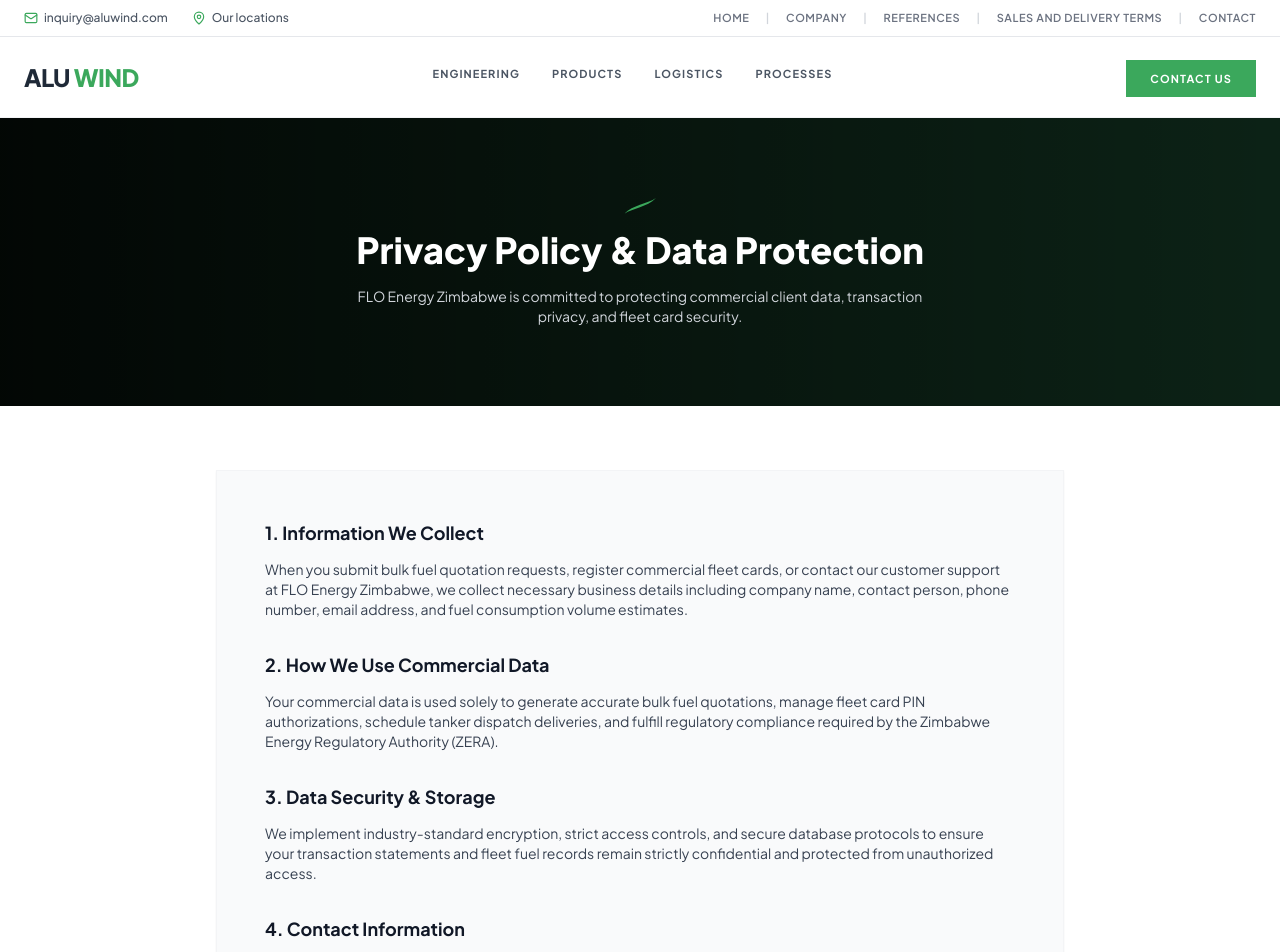
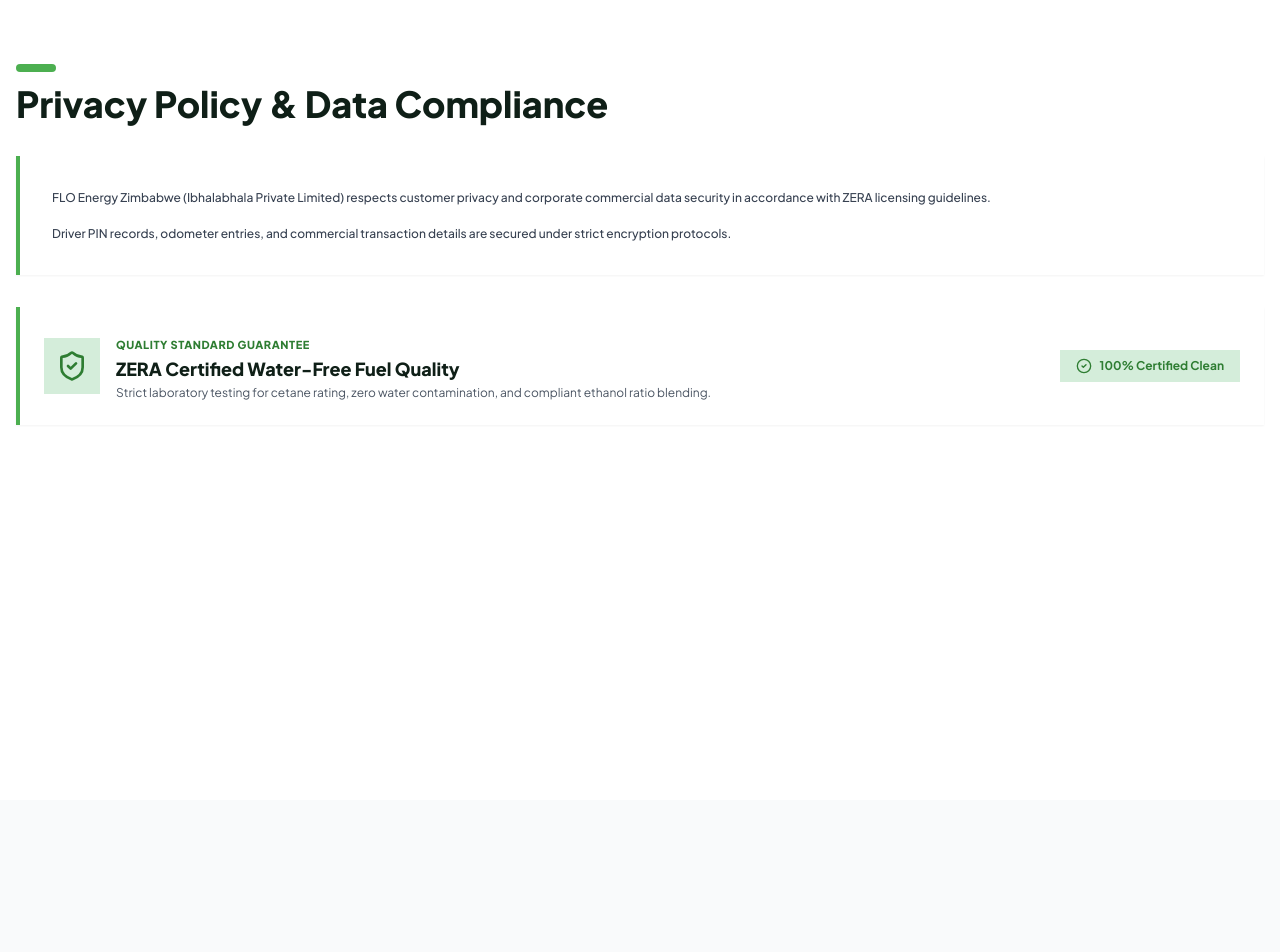
Before and after one commit to tonderaikawere/floenergyzw, a React (Vite) app: page /privacy-policy in a window 1280 px wide. Shown: the top 952 px of the page. After the commit the page ends 800 px from the top, so only its background shows below. Built offline with nearby package versions, Linux system fonts and the light colour scheme.

Commit message:
assemble privacy policy page with zera regulatory disclosures

```diff
--- a/src/pages/PrivacyPolicy.tsx
+++ b/src/pages/PrivacyPolicy.tsx
@@ -1,62 +1,20 @@
 import React from 'react';
-import AluwindHeaderTop from '../components/AluwindHeaderTop';
-import AluwindNavbar from '../components/AluwindNavbar';
-import Footer from '../components/Footer';
-import WindLeafIcon from '../components/WindLeafIcon';
+import AluwindZeraBadge from '../components/AluwindZeraBadge';
 
 export const PrivacyPolicy: React.FC = () => {
   return (
-    <div className="min-h-screen bg-white flex flex-col font-sans">
-      <AluwindHeaderTop />
-      <AluwindNavbar />
+    <div className="py-16 px-4 max-w-7xl mx-auto w-full font-sans space-y-8">
+      <div className="space-y-3">
+        <div className="w-10 h-2 bg-[#4caf50] rounded-full"></div>
+        <h1 className="text-4xl font-black text-[#0f1f17]">Privacy Policy & Data Compliance</h1>
+      </div>
 
-      {/* Hero */}
-      <section className="relative bg-aluwind-dark text-white py-20 px-6 overflow-hidden">
-        <div className="absolute inset-0 bg-gradient-to-r from-black/80 to-transparent z-0" />
-        <div className="max-w-7xl mx-auto text-center space-y-4 relative z-10">
-          <div className="flex justify-center mb-2">
-            <WindLeafIcon className="w-8 h-4 text-aluwind-green" />
-          </div>
-          <h1 className="text-3xl sm:text-4xl font-extrabold">Privacy Policy & Data Protection</h1>
-          <p className="text-gray-300 text-xs sm:text-sm max-w-xl mx-auto leading-relaxed">
-            FLO Energy Zimbabwe is committed to protecting commercial client data, transaction privacy, and fleet card security.
-          </p>
-        </div>
-      </section>
+      <div className="bg-white p-8 border-l-4 border-[#4caf50] shadow-sm space-y-4 text-xs text-gray-700 leading-relaxed font-medium">
+        <p>FLO Energy Zimbabwe (Ibhalabhala Private Limited) respects customer privacy and corporate commercial data security in accordance with ZERA licensing guidelines.</p>
+        <p>Driver PIN records, odometer entries, and commercial transaction details are secured under strict encryption protocols.</p>
+      </div>
 
-      <section className="py-16 px-6 max-w-4xl mx-auto w-full">
-        <div className="bg-gray-50 p-8 sm:p-12 border border-gray-100 shadow-sm space-y-8 text-gray-700 leading-relaxed text-xs sm:text-sm">
-          <div>
-            <h2 className="text-lg font-bold text-gray-900 mb-3">1. Information We Collect</h2>
-            <p>
-              When you submit bulk fuel quotation requests, register commercial fleet cards, or contact our customer support at FLO Energy Zimbabwe, we collect necessary business details including company name, contact person, phone number, email address, and fuel consumption volume estimates.
-            </p>
-          </div>
-
-          <div>
-            <h2 className="text-lg font-bold text-gray-900 mb-3">2. How We Use Commercial Data</h2>
-            <p>
-              Your commercial data is used solely to generate accurate bulk fuel quotations, manage fleet card PIN authorizations, schedule tanker dispatch deliveries, and fulfill regulatory compliance required by the Zimbabwe Energy Regulatory Authority (ZERA).
-            </p>
-          </div>
-
-          <div>
-            <h2 className="text-lg font-bold text-gray-900 mb-3">3. Data Security & Storage</h2>
-            <p>
-              We implement industry-standard encryption, strict access controls, and secure database protocols to ensure your transaction statements and fleet fuel records remain strictly confidential and protected from unauthorized access.
-            </p>
-          </div>
-
-          <div>
-            <h2 className="text-lg font-bold text-gray-900 mb-3">4. Contact Information</h2>
-            <p>
-              For privacy or commercial data inquiries, please email us at <a href="mailto:sales1@floenergy.net" className="text-aluwind-green font-bold">sales1@floenergy.net</a> or visit our corporate offices in Harare and Bulawayo.
-            </p>
-          </div>
-        </div>
-      </section>
-
-      <Footer />
+      <AluwindZeraBadge />
     </div>
   );
 };
```
